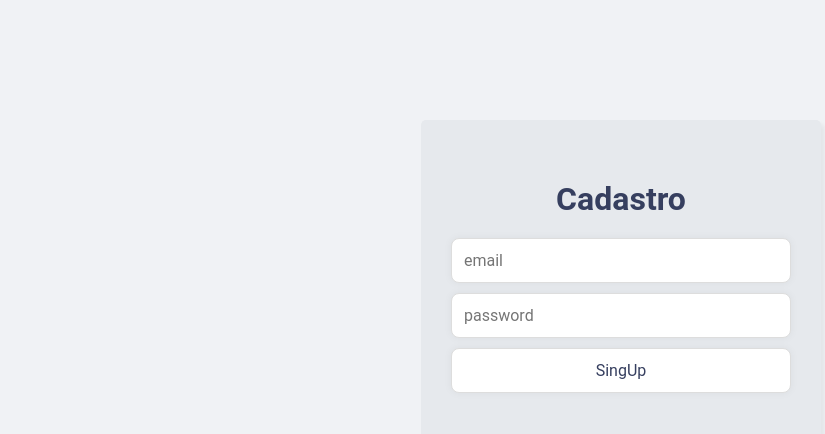
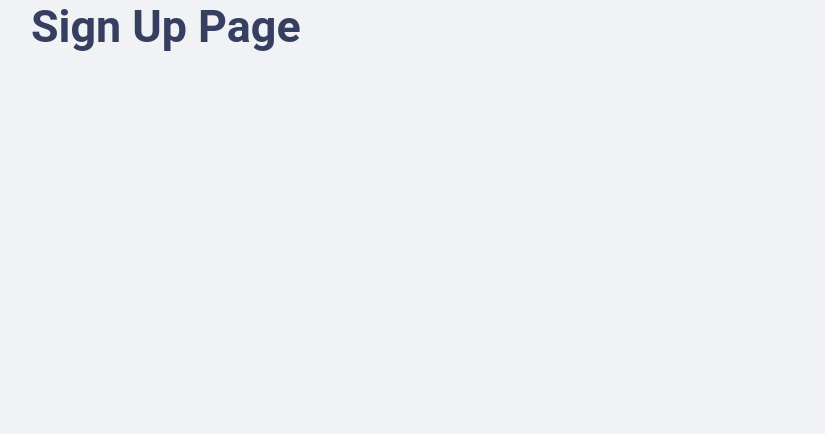
Before and after one commit to carlosnani/react-login-firebase, a React (Create React App) app: page /signin in a window 1280 px wide. Shown: the top 434 px of the page, without its empty margins (19-844 px from the left). Built offline with nearby package versions, Linux system fonts and the light colour scheme.

Commit message:
Criando rotas para singin e singup

```diff
--- a/src/components/singIn/index.jsx
+++ b/src/components/singup/index.jsx
@@ -3,25 +3,31 @@ import { useRef, useState } from 'react';
 import './style.scss';
 import { ToastContainer, toast } from 'react-toastify';
 import 'react-toastify/dist/ReactToastify.min.css';
+import GoogleButton from 'react-google-button'
 
-export function SingInForm() {
+export function SingUpForm() {
 
   const [loadingData, setLoadingData] = useState('');
   const emailRef = useRef();
   const passwordRef = useRef();
 
 
-
-  async function handleSingUp() {
+  async function handleSingUp(e) {
+    e.preventDefault();
+    if (emailRef.current.value === '' || passwordRef.current.value === '') {
+      toast.warning('Preencha os campos de email e senha');
+      return;
+    } else {
       setLoadingData(true);
       try {
         await signUp(emailRef.current.value, passwordRef.current.value);
         clearForm();
         toast.success('Cadastro realizado com sucesso');
       } catch {
-      toast.error('email já cadastrado');
+        toast.error('Email já cadastrado');
       }
       setLoadingData(false);
+    }
   }
 
   function clearForm() {
@@ -31,22 +37,29 @@ export function SingInForm() {
 
   return (
     <div className="container">
-      <form className='singInform shadow'>
+      <form className='singUpForm shadow'>
         <div>
-          <h2> Cadastro </h2>
+          <h2> Sing Up </h2>
           <input ref={emailRef} type='text' placeholder='email' />
           <input ref={passwordRef} type='password' placeholder='password' />
 
           <button
             type='submit'
             disabled={loadingData}
-            onClick={() => {
-              handleSingUp();
+            onClick={(e) => {
+              handleSingUp(e);
             }}
           >
             SingUp
           </button>
+          <div className='line'>
+
           </div>
+          <GoogleButton className="googleButton"
+          onClick={() => { console.log('Google button clicked') }}
+        />
+        </div>
+
       </form>
 
       <ToastContainer
@@ -55,8 +68,6 @@ export function SingInForm() {
         closeOnClick
         pauseOnHover
       />
-
-
     </div>
   );
 }
--- a/src/components/singIn/style.scss
+++ b/src/components/singup/style.scss
@@ -1,4 +1,4 @@
-.singInform {
+.singUpForm {
     margin: 120px auto;
     width: 400px;
     padding: 60px 30px;
@@ -16,4 +16,8 @@
         align-items: center;
         justify-content: center;
     }
+    .googleButton {
+        width: 100% !important;
+        border-radius: 8px;
+    }
 }
--- a/src/firebase/index.jsx
+++ b/src/firebase/index.jsx
@@ -17,3 +17,7 @@ const auth = getAuth();
 export function signUp(email, password) {
   return createUserWithEmailAndPassword(auth, email, password);
 }
+
+export function appFirebase(){
+  return app;
+}
--- a/src/globalStyle.scss
+++ b/src/globalStyle.scss
@@ -22,6 +22,13 @@
     @media (max-width: 720px) {
         font-size: 87.5%; /* 14px for */
     }
+    }
+
+    .line {
+        width: 100%;
+        height: 2px;
+        background: rgba(0, 0, 0, 0.05);
+        margin: 20px 0;
     }
 
     .shadow {
--- /dev/null
+++ b/src/page/signin/index.jsx
@@ -0,0 +1,12 @@
+import '../../globalStyle.scss';
+import './style.scss';
+
+
+export function SignIn() {
+
+  return (
+    <div className='container'>
+      <h1>Sign Up Page</h1>
+    </div>
+  )
+}
--- a/src/page/signup/index.jsx
+++ b/src/page/signup/index.jsx
@@ -1,14 +1,9 @@
+import {SingUpForm} from '../../components/singup';
 
-
-import '../../globalStyle.scss';
-
-import { SingInForm } from "../../components/singIn"
-
-export function SignUpPage() {
-
+export function SignUp() {
   return (
-    <>
-       <SingInForm />
-    </>
+    <div>
+      <SingUpForm />
+    </div>
   )
 }
--- a/src/router.jsx
+++ b/src/router.jsx
@@ -1,15 +1,21 @@
 import { BrowserRouter, Routes, Route } from "react-router-dom";
 
-import { Home } from "./page/home";
-import { SignUpPage } from "./page/signup";
+import { Home } from './page/home';
+import { SignUp } from './page/signup';
+import { SignIn } from './page/signin';
 
 export function Routers({children}) {
     return (
       <BrowserRouter>
       {children}
         <Routes>
-          <Route path="/home" element={<Home />} />
-          <Route path="/signin" element={<SignUpPage />} />
+          <Route path="/" element={<Home />} />
+          <Route path="/signup" element={<SignUp />} />
+          <Route path="/signin" element={<SignIn />} />
+
+
+          {/* <Route path="/signup" element={<SignUpPage />} />
+          <Route path="/signin" element={<SignInPage />} />  */}
 
         </Routes>
       </BrowserRouter>
```
Also changed, not shown: src/page/signin/style.scss (added). Lines whose indentation alone changed are shown as unchanged.
